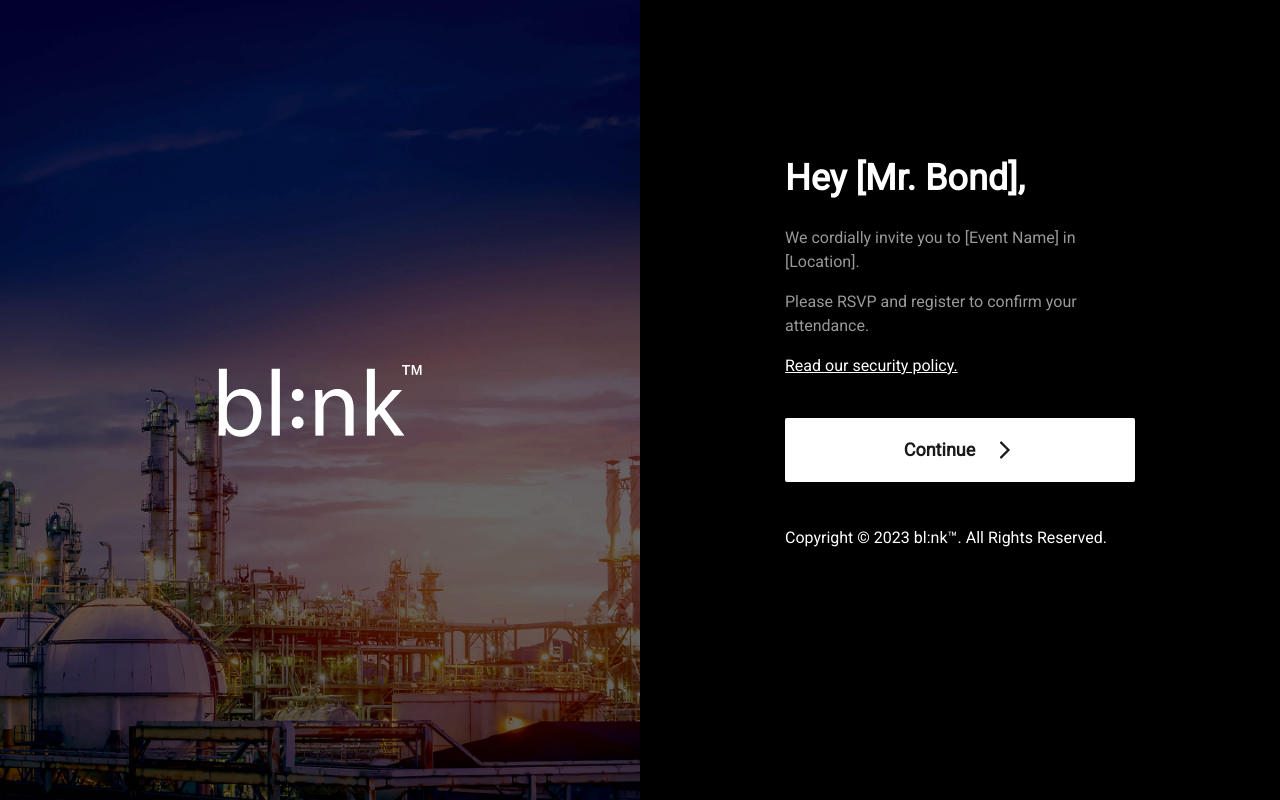
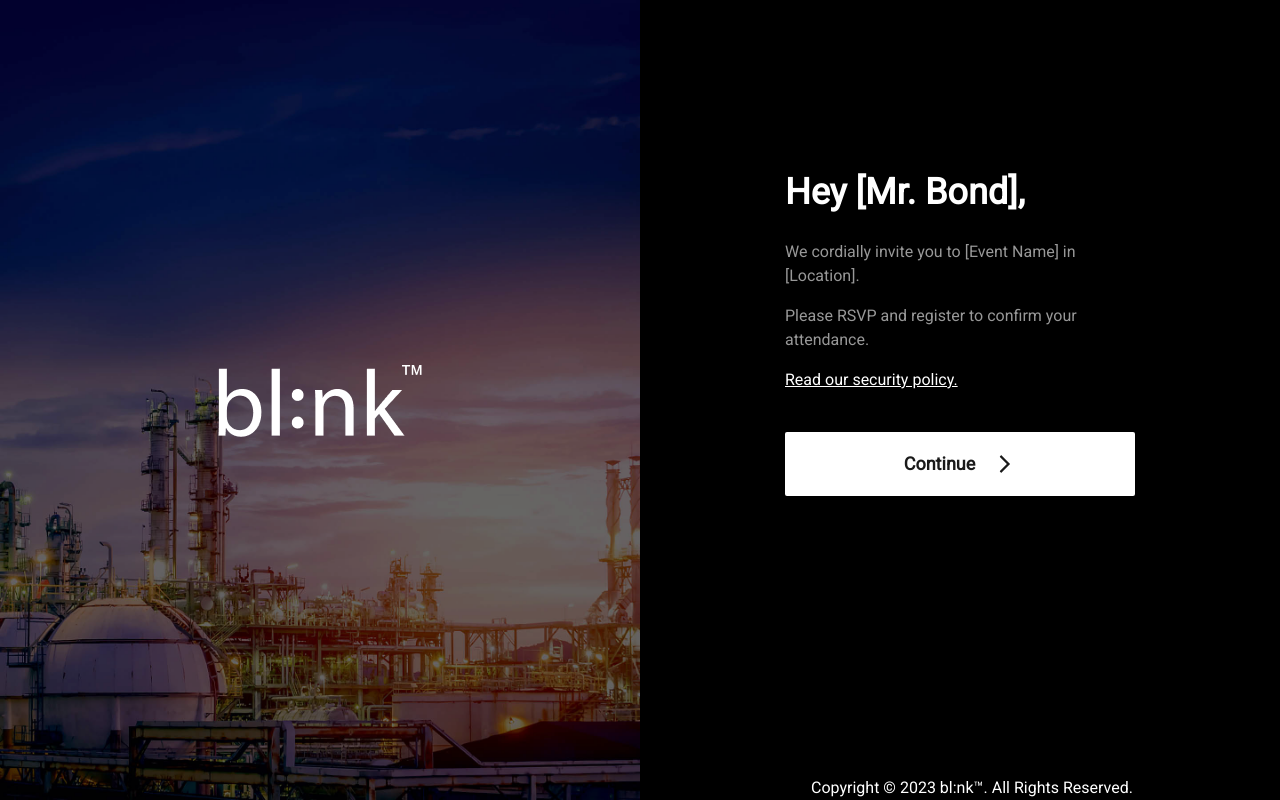
Before and after one commit to kareemegy/blink, a React (Vite) app: page / in a window 1280 px wide. Built offline with nearby package versions, Linux system fonts and the light colour scheme.

Commit message:
fix copyRight

```diff
--- a/src/pages/Home/Home.tsx
+++ b/src/pages/Home/Home.tsx
@@ -11,9 +11,9 @@ const Home = () => {
   const toggleModal = () => {
     setShowModal(!showModal);
   };
+
   return (
-    <>
-      <div className="grid grid-cols-1 md:grid-cols-2 h-screen grid-rows-1 ">
+    <div className="grid grid-cols-1 md:grid-cols-2 h-screen md:auto-rows-[1fr] auto-rows-[2fr]">
       <div
         className="flex justify-center items-center bg-cover bg-center "
         style={{ backgroundImage: `url("${GDBImage}")` }}
@@ -38,12 +38,11 @@ const Home = () => {
             nextPage="event"
             className="py-[18px] px-[138px] my-10"
           />
-            <CopyRight className="text-start" />
         </div>
-        </div>
+        <CopyRight className="self-start ml-6 md:self-center md:mt-auto" />
       </div>
       <SecurityPolicyModal showModal={showModal} toggleModal={toggleModal} />
-    </>
+    </div>
   );
 };
 interface EventMessage {
```
Lines whose indentation alone changed are shown as unchanged.
